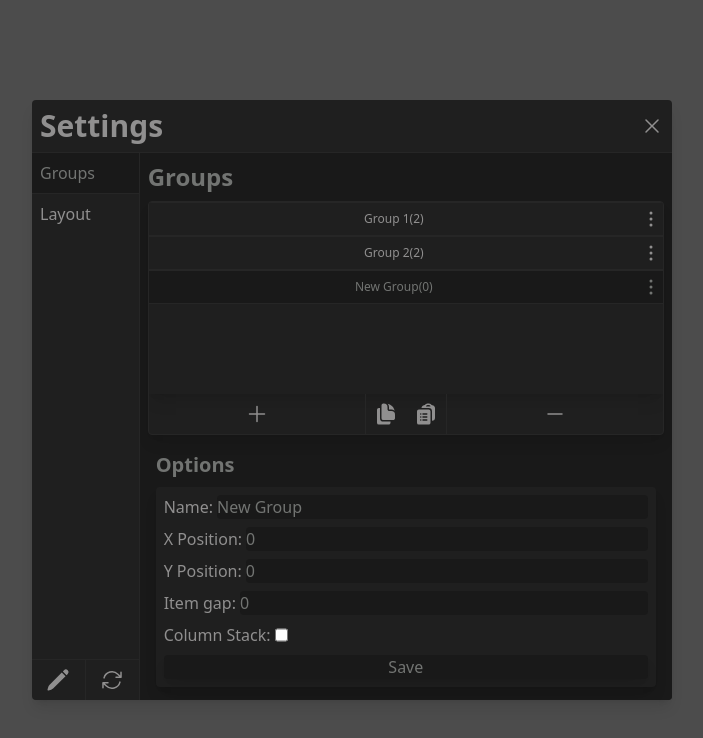
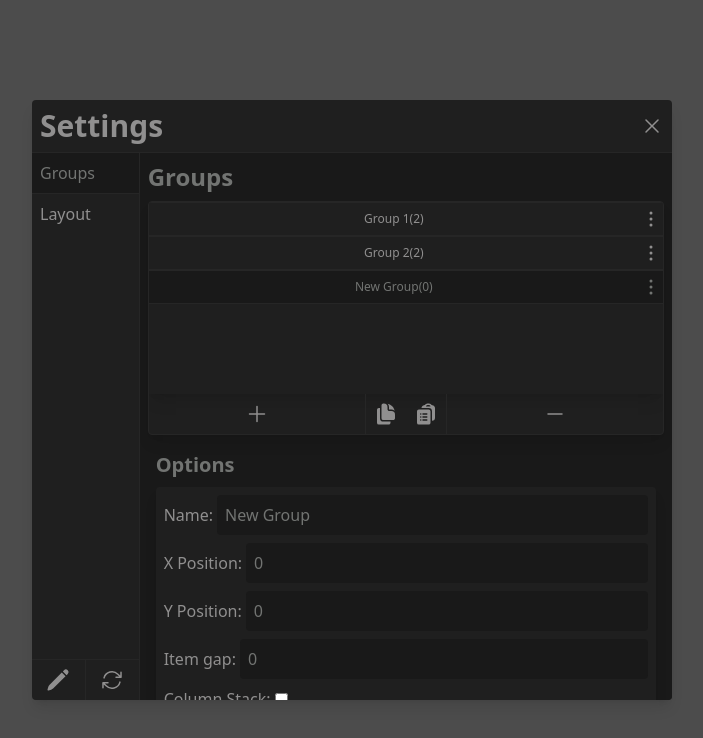
Before and after one commit to Clxssyy/classy-fivem, a React (Vite) app in the folder classy-hud/packages/ui/: page / in a window 1280 px wide. Both pictures are taken after a click on the button 544 px from the left and 414 px from the top of the page. Shown: the top 738 px of the page, without its empty margins (288-991 px from the left). Built offline with nearby package versions, Linux system fonts and the light colour scheme.

Commit message:
Update CSS for inputs

```diff
--- a/classy-hud/packages/ui/src/index.css
+++ b/classy-hud/packages/ui/src/index.css
@@ -38,5 +38,5 @@
 }
 
 .input {
-  @apply rounded grow secondary-colors;
+  @apply rounded grow secondary-colors p-2;
 }
--- a/classy-hud/packages/ui/src/pages/hud/components/GroupsPage.tsx
+++ b/classy-hud/packages/ui/src/pages/hud/components/GroupsPage.tsx
@@ -239,7 +239,7 @@ const GroupsPage = ({ groups, setGroups }: GroupsPageProps) => {
                           ref={provided.innerRef}
                         >
                           <button
-                            className='text-sm grow overflow-hidden'
+                            className='text-sm grow overflow-hidden active:scale-[99%]'
                             onClick={() => {
                               if (activeGroup?.id === group.id) setActiveGroup(undefined)
                               else setActiveGroup(group)
@@ -310,7 +310,7 @@ const GroupsPage = ({ groups, setGroups }: GroupsPageProps) => {
               className='flex flex-col p-2 gap-2 main-colors rounded shadow-lg'
               onSubmit={handleGroupEdit}
             >
-              <div className='w-full flex gap-1'>
+              <div className='w-full flex gap-1 place-items-center'>
                 <label htmlFor='name'>Name:</label>
                 <input
                   type='text'
@@ -324,7 +324,7 @@ const GroupsPage = ({ groups, setGroups }: GroupsPageProps) => {
                   }}
                 />
               </div>
-              <div className='w-full flex gap-1'>
+              <div className='w-full flex gap-1 place-items-center'>
                 <label htmlFor='x-pos'>X Position:</label>
                 <input
                   type='number'
@@ -343,7 +343,7 @@ const GroupsPage = ({ groups, setGroups }: GroupsPageProps) => {
                   }}
                 />
               </div>
-              <div className='w-full flex gap-1'>
+              <div className='w-full flex gap-1 place-items-center'>
                 <label htmlFor='y-pos'>Y Position:</label>
                 <input
                   type='number'
@@ -362,7 +362,7 @@ const GroupsPage = ({ groups, setGroups }: GroupsPageProps) => {
                   }}
                 />
               </div>
-              <div className='w-full flex gap-1'>
+              <div className='w-full flex gap-1 place-items-center'>
                 <label htmlFor='item-gap'>Item gap:</label>
                 <input
                   type='number'
@@ -380,7 +380,7 @@ const GroupsPage = ({ groups, setGroups }: GroupsPageProps) => {
                   }}
                 />
               </div>
-              <div className='w-full flex gap-1'>
+              <div className='w-full flex gap-1 place-items-center'>
                 <label htmlFor='vertical'>Column Stack:</label>
                 <input
                   type='checkbox'
@@ -430,7 +430,7 @@ const GroupsPage = ({ groups, setGroups }: GroupsPageProps) => {
                                 ref={provided.innerRef}
                               >
                                 <button
-                                  className='text-sm grow overflow-hidden'
+                                  className='text-sm grow overflow-hidden active:scale-[99%]'
                                   onClick={() => {
                                     if (activeItem?.id === item.id) setActiveItem(undefined)
                                     else setActiveItem(item)
@@ -500,7 +500,7 @@ const GroupsPage = ({ groups, setGroups }: GroupsPageProps) => {
                   className='flex flex-col p-2 gap-2 main-colors rounded shadow-lg'
                   onSubmit={handleItemEdit}
                 >
-                  <div className='w-full flex gap-1'>
+                  <div className='w-full flex gap-1 place-items-center'>
                     <label htmlFor='item-name'>Name:</label>
                     <input
                       type='text'
@@ -514,7 +514,7 @@ const GroupsPage = ({ groups, setGroups }: GroupsPageProps) => {
                       }}
                     />
                   </div>
-                  <div className='w-full flex gap-1'>
+                  <div className='w-full flex gap-1 place-items-center'>
                     <label htmlFor='type'>Type:</label>
                     <select
                       name='type'
@@ -544,7 +544,7 @@ const GroupsPage = ({ groups, setGroups }: GroupsPageProps) => {
                       <option value='circle'>Circle</option>
                     </select>
                   </div>
-                  <div className='flex justify-center gap-1'>
+                  <div className='flex place-items-center gap-1'>
                     <label htmlFor='stat'>Stat:</label>
                     <select
                       name='stat'
@@ -561,7 +561,7 @@ const GroupsPage = ({ groups, setGroups }: GroupsPageProps) => {
                       <option value='oxygen'>Oxygen</option>
                     </select>
                   </div>
-                  <div className='flex justify-center gap-1'>
+                  <div className='flex place-items-center gap-1'>
                     <label htmlFor='stat-direction'>Stat Drain:</label>
                     <select
                       name='stat'
@@ -581,7 +581,7 @@ const GroupsPage = ({ groups, setGroups }: GroupsPageProps) => {
                   </div>
                   {activeItem.type === 'bar' ? (
                     <>
-                      <div className='w-full flex gap-1'>
+                      <div className='w-full flex gap-1 place-items-center'>
                         <label htmlFor='width'>Width:</label>
                         <input
                           type='number'
@@ -603,7 +603,7 @@ const GroupsPage = ({ groups, setGroups }: GroupsPageProps) => {
                           }}
                         />
                       </div>
-                      <div className='w-full flex gap-1'>
+                      <div className='w-full flex gap-1 place-items-center'>
                         <label htmlFor='height'>Height:</label>
                         <input
                           type='number'
@@ -628,7 +628,7 @@ const GroupsPage = ({ groups, setGroups }: GroupsPageProps) => {
                     </>
                   ) : (
                     <>
-                      <div className='flex justify-center gap-1'>
+                      <div className='flex place-items-center gap-1'>
                         <label htmlFor='size'>Size:</label>
                         <input
                           type='number'
```
